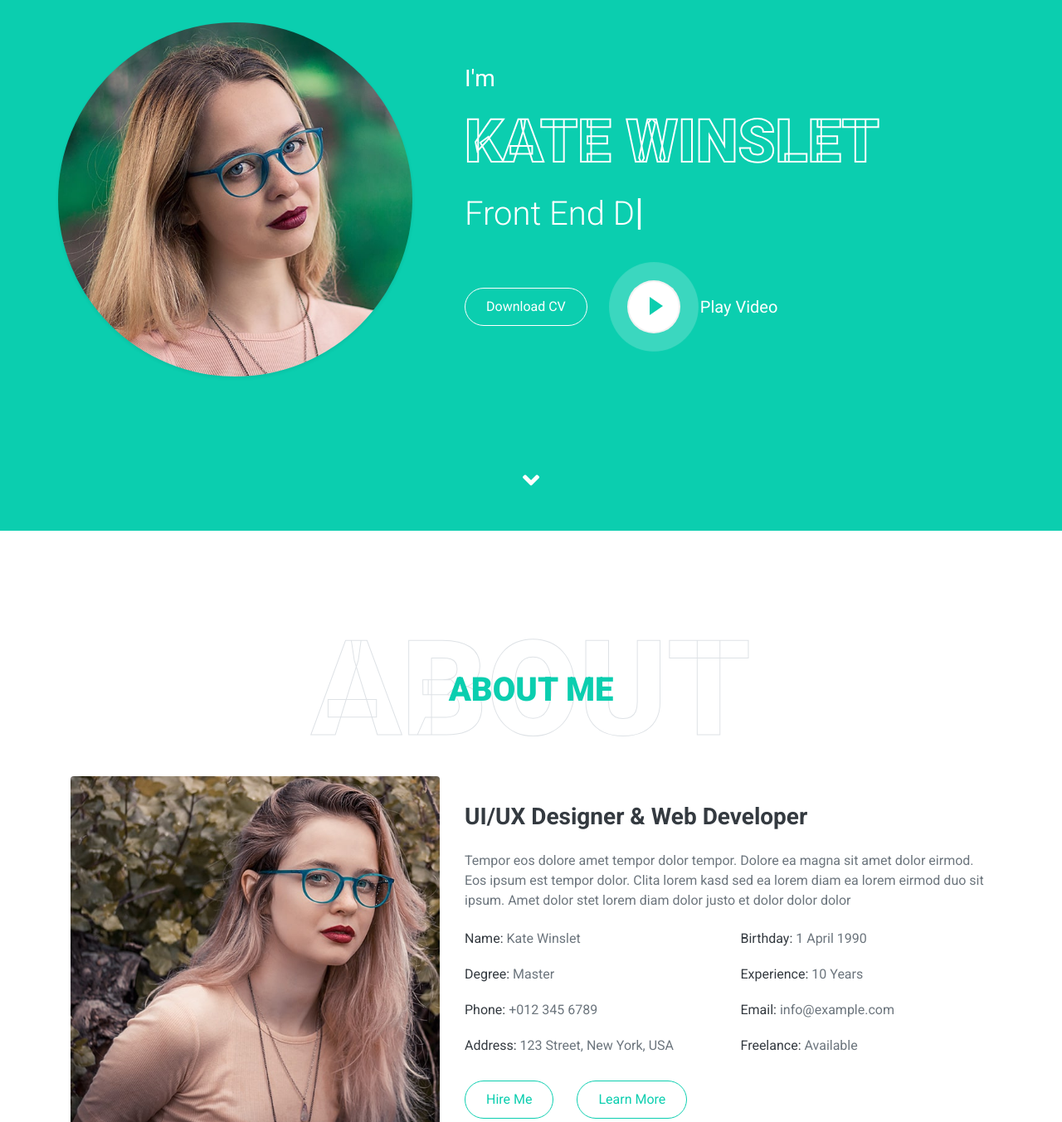
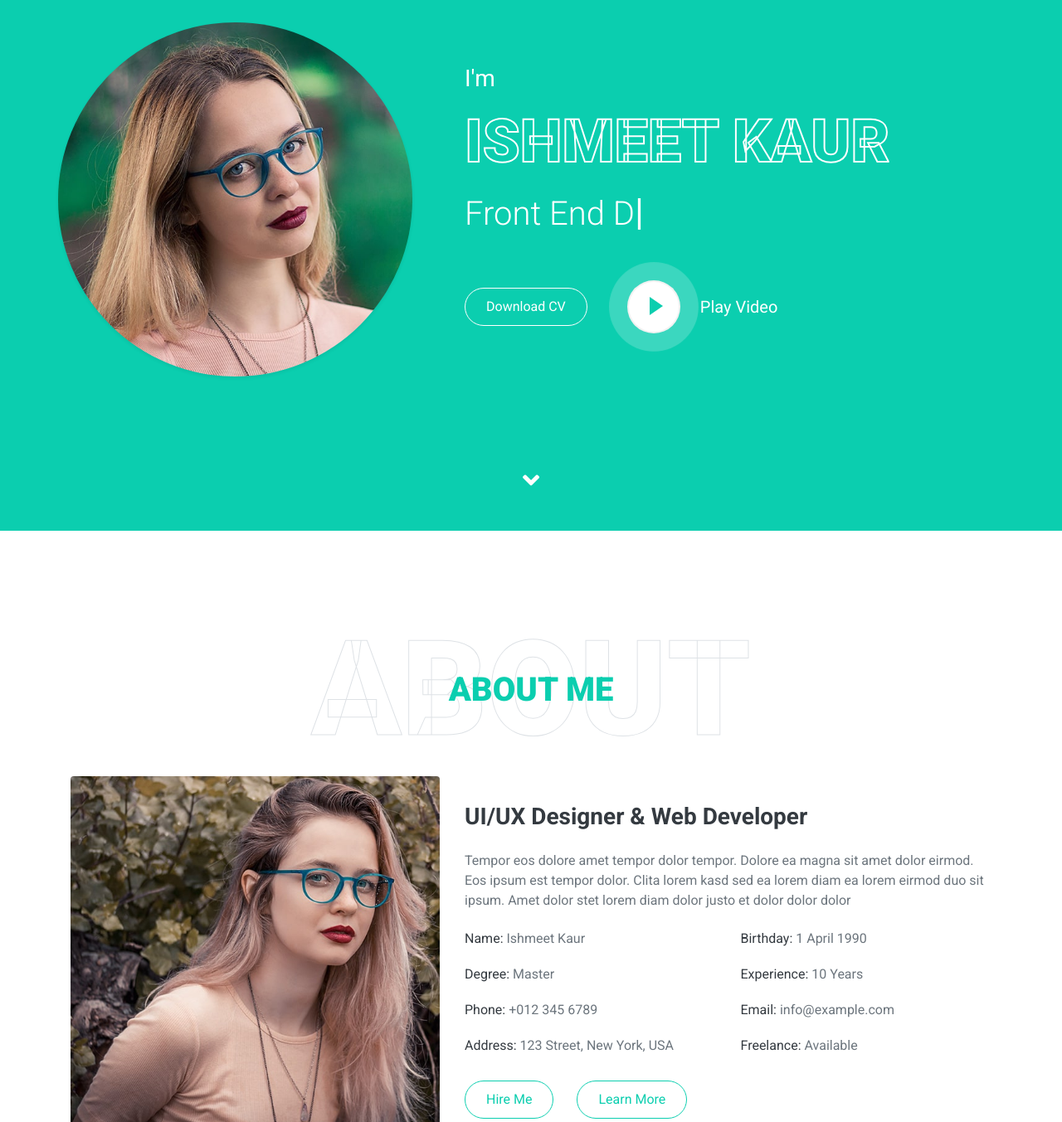
Before and after one commit to kaa5hh/Portfolio_1, a plain HTML site: page index.html in a window 1280 px wide. Shown: the part 160-1513 px from the top of the page at 83% size. Drawn offline with nearby package versions, Linux system fonts and the light colour scheme.

Commit message:
Update index.html

```diff
--- a/index.html
+++ b/index.html
@@ -81,7 +81,7 @@
                 </div>
                 <div class="col-lg-7 text-center text-lg-left">
                     <h3 class="text-white font-weight-normal mb-3">I'm</h3>
-                    <h1 class="display-3 text-uppercase text-primary mb-2" style="-webkit-text-stroke: 2px #ffffff;">Kate Winslet</h1>
+                    <h1 class="display-3 text-uppercase text-primary mb-2" style="-webkit-text-stroke: 2px #ffffff;">Ishmeet Kaur</h1>
                     <h1 class="typed-text-output d-inline font-weight-lighter text-white"></h1>
                     <div class="typed-text d-none">Web Designer, Web Developer, Front End Developer, Apps Designer, Apps Developer</div>
                     <div class="d-flex align-items-center justify-content-center justify-content-lg-start pt-5">
@@ -114,7 +114,7 @@
                     <h3 class="mb-4">UI/UX Designer & Web Developer</h3>
                     <p>Tempor eos dolore amet tempor dolor tempor. Dolore ea magna sit amet dolor eirmod. Eos ipsum est tempor dolor. Clita lorem kasd sed ea lorem diam ea lorem eirmod duo sit ipsum. Amet dolor stet lorem diam dolor justo et dolor dolor dolor</p>
                     <div class="row mb-3">
-                        <div class="col-sm-6 py-2"><h6>Name: <span class="text-secondary">Kate Winslet</span></h6></div>
+                        <div class="col-sm-6 py-2"><h6>Name: <span class="text-secondary">Ishmeet Kaur</span></h6></div>
                         <div class="col-sm-6 py-2"><h6>Birthday: <span class="text-secondary">1 April 1990</span></h6></div>
                         <div class="col-sm-6 py-2"><h6>Degree: <span class="text-secondary">Master</span></h6></div>
                         <div class="col-sm-6 py-2"><h6>Experience: <span class="text-secondary">10 Years</span></h6></div>
```
